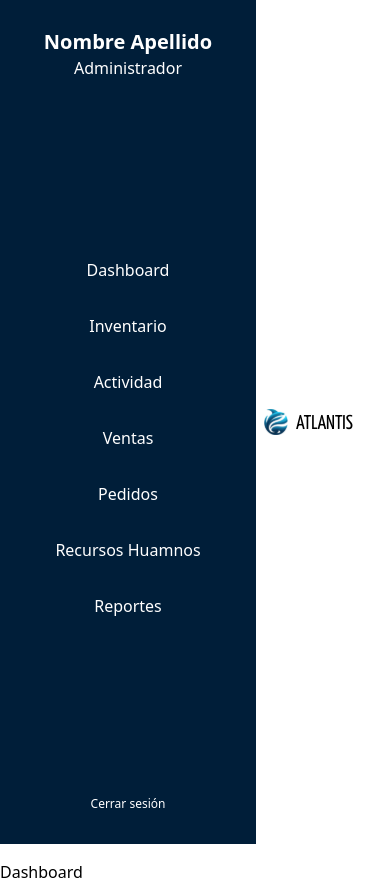
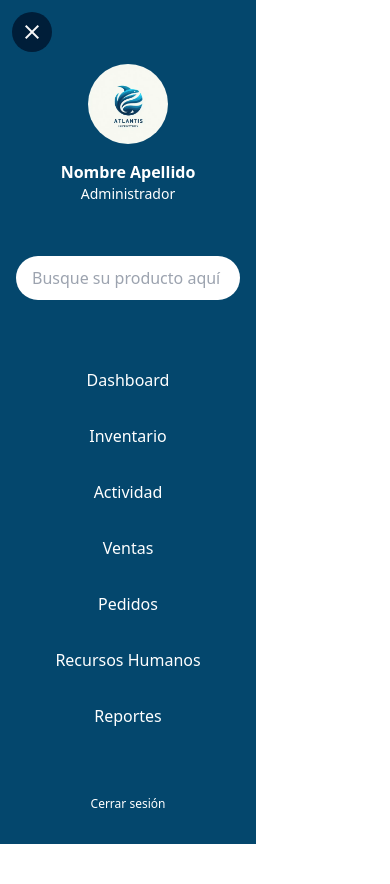
Before and after one commit to No-Country/s13-12-n-java, a React (Vite) app in the folder front-vite/: page / in a window 390 px wide. Both pictures are taken after a click on the button "menu". After the commit the page ends 844 px from the top, so only its background shows below. Built offline with nearby package versions, Linux system fonts and the light colour scheme.

Commit message:
feat(frontend): add navbar mobile

```diff
--- a/front-vite/src/components/Header.jsx
+++ b/front-vite/src/components/Header.jsx
@@ -2,25 +2,29 @@ import React, { useState } from "react";
 import Navbar from "./Navbar";
 
 export default function Header() {
-    const [clicked, isClicked] = useState(false);
+    const [isClicked, setClicked] = useState(false);
 
     const handleMenu = () => {
-        clicked ? isClicked(false) : isClicked(true);
-        console.log(clicked)
+        isClicked ? setClicked(false) : setClicked(true);
+        console.log(isClicked)
     }
 
   return (
     <>
-      <header className="flex items-center mb-4">
-        {clicked ? <Navbar></Navbar> : ""}
+      <header className="flex pl-4 mt-2 items-center mb-4">
+        {isClicked ?
+        <button onClick={handleMenu} className="z-50 hover:shadow-md absolute top-0 left-0 m-3 bg-dark-blue rounded-full p-2 flex">
+            <span className="material-symbols-outlined text-semi-white">close</span>
+        </button> :
         <button onClick={handleMenu} className={`mr-2 flex items-center justify-center`}>
-          <span className={`material-symbols-outlined ${clicked ? 'hidden' : 'block'}`}>menu</span>
-        </button>
+          <span className={`material-symbols-outlined ${isClicked ? 'hidden' : 'block'}`}>menu</span>
+        </button>}
         <div className="flex items-center">
             <img className="w-6" src="../../public/images/isotipo.svg" />
             <span className="pl-2 font-logo text-xl pt-1">ATLANTIS</span>
         </div>
       </header>
+        {isClicked ? <Navbar></Navbar> : ""}
     </>
   );
 }
--- a/front-vite/src/components/Navbar.jsx
+++ b/front-vite/src/components/Navbar.jsx
@@ -1,5 +1,4 @@
-import React from "react";
-import { Link } from "react-router-dom";
+import React, { useState } from "react";
 import NavElem from "./NavElem";
 
 export default function Navbar() {
@@ -9,18 +8,30 @@ export default function Navbar() {
     { name: "Actividad", path: "/activity" },
     { name: "Ventas", path: "/sales" },
     { name: "Pedidos", path: "/orders" },
-    { name: "Recursos Huamnos", path: "/human-resources" },
+    { name: "Recursos Humanos", path: "/human-resources" },
     { name: "Reportes", path: "/reports" },
   ];
+
+
+
   return (
-    <>
-      <div className={`w-64 bg-dark-blue text-white flex flex-col text-center justify-between h-screen`}>
-        <div className="flex flex-col items-center">
-          <div className="rounded-full bg-white w-30 h-30 "></div>
-          <div className="mt-7">
-            <h2 className="text-xl font-bold">Nombre Apellido</h2>
-            <h4 className="font-extralight">Administrador</h4>
+    <div className={`fixed top-0 left-0 z-40 w-64 bg-blue text-white flex flex-col text-center justify-between h-screen`}>
+      <div className="flex flex-col mt-16 items-center">
+        <img
+          src="../../public/images/img-prueba.jpg"
+          className="rounded-full bg-white w-20 h-20"
+        ></img>
+        <div className="mt-4">
+          <h2 className="font-bold">Nombre Apellido</h2>
+          <h4 className="text-sm font-extralight">Administrador</h4>
         </div>
+      </div>
+      <div className="flex justify-center">
+        <input
+          type="search"
+          placeholder="Busque su producto aquí"
+          className="h-11 rounded-full w-56 placeholder:px-4"
+        ></input>
       </div>
       <nav className="flex flex-col text-center justify-center">
         <ul>
@@ -31,6 +42,5 @@ export default function Navbar() {
       </nav>
       <button className="mb-8 text-xs">Cerrar sesión</button>
     </div>
-    </>
   );
-}
+};
```
Also changed, not shown: front-vite/public/images/img-prueba.jpg (added). Lines whose indentation alone changed are shown as unchanged.
